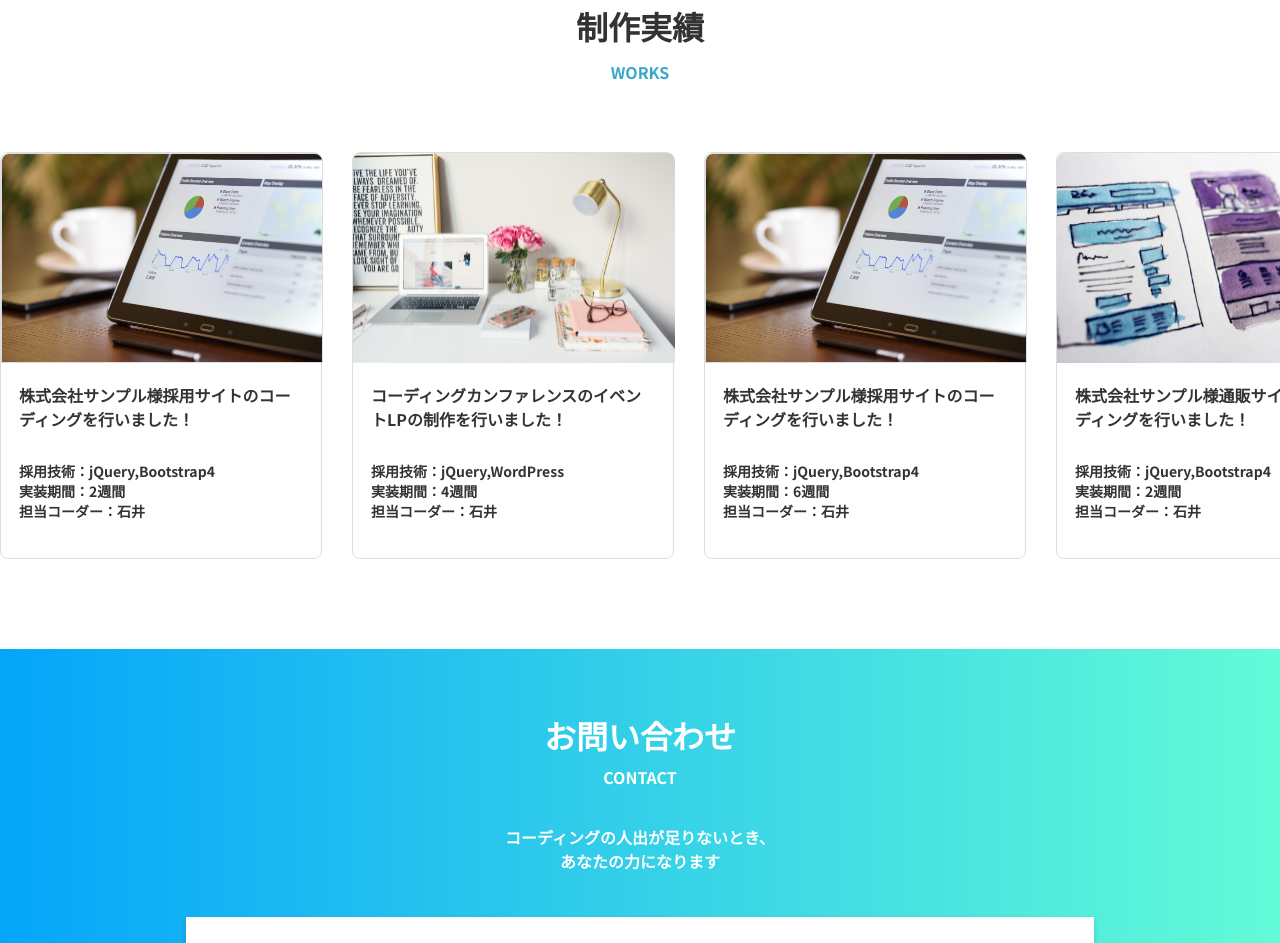
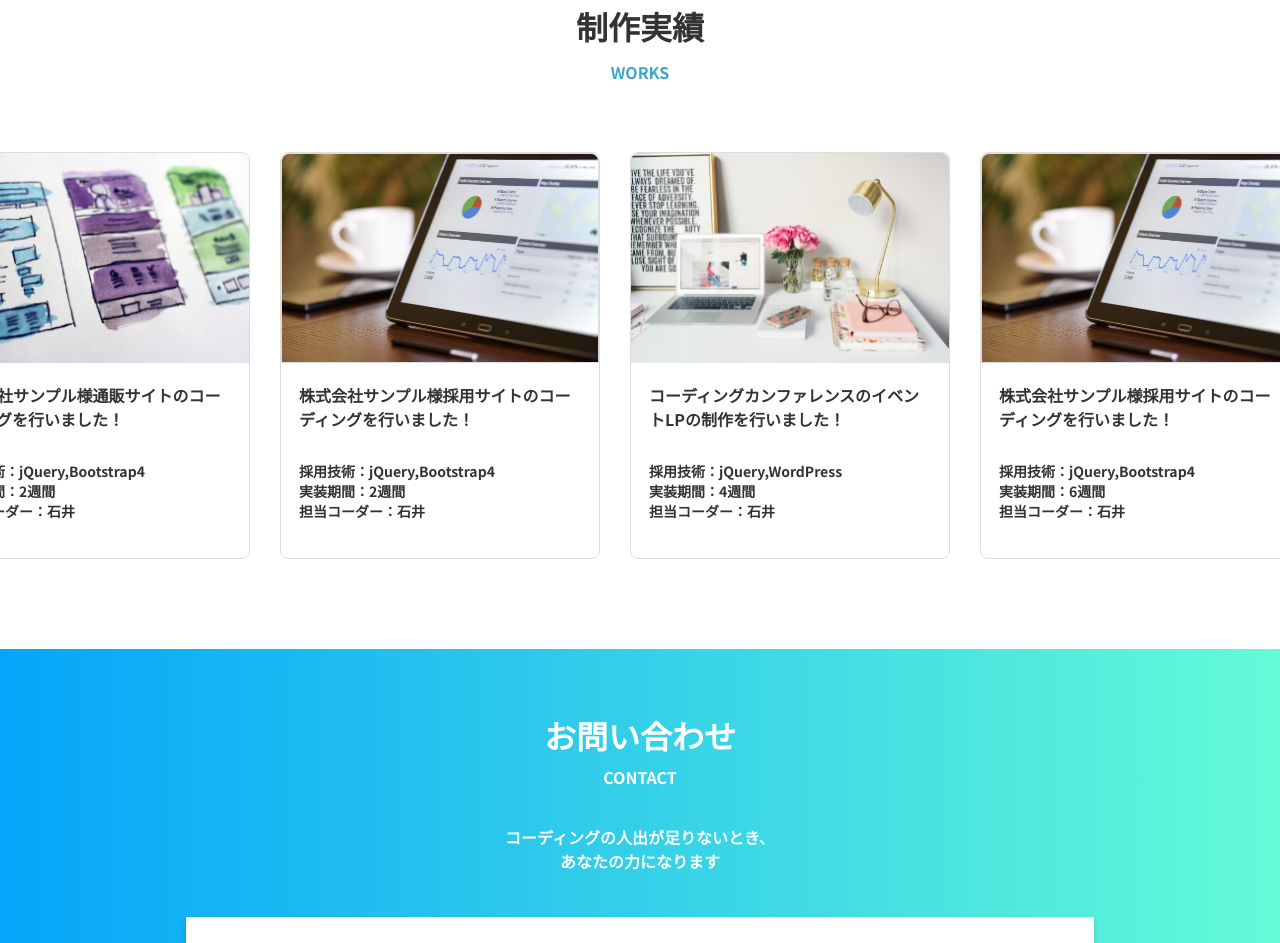
Before and after one commit to masahiro-yamazaki/coding-practice, a plain HTML site: page chuukyu/index.html in a window 1280 px wide. Shown: the part 4557-5500 px from the top of the page. Drawn offline with nearby package versions, Linux system fonts and the light colour scheme.

Commit message:
制作実績の横幅を修正

```diff
--- a/chuukyu/css/style.scss
+++ b/chuukyu/css/style.scss
@@ -487,13 +487,12 @@ body {
   }
 
   .work-content {
-    width: 322px;
     height: 407px;
     border: 1px solid #DDDDDD;
     border-radius: 8px;
     margin-right: 30px;
     .work-img {
-      width: 322px;
+      width: 100%;
       height: 210px;
     }
     .work-title {
--- a/chuukyu/index.html
+++ b/chuukyu/index.html
@@ -239,13 +239,6 @@
             <p class="work-description">実装期間：2週間</p>
             <p class="work-description">担当コーダー：石井</p>
           </div>
-          <div class="swiper-slide work-content">
-            <img src="img/works-1.png" class="work-img">
-            <p class="work-title">株式会社サンプル様採用サイトのコーディングを行いました！</p>
-            <p class="work-description">採用技術：jQuery,Bootstrap4</p>
-            <p class="work-description">実装期間：2週間</p>
-            <p class="work-description">担当コーダー：石井</p>
-          </div>
         </div>
       </div>
     </div>
--- a/chuukyu/javascript/script.js
+++ b/chuukyu/javascript/script.js
@@ -32,31 +32,29 @@ $(function () {
   });
 
   // swiper
-  // const mySwiper = new Swiper ('.swiper-container', {
-  //   slidesPerView: 1,
-  //   centeredSlides : true,
-  //   autoplay: {
-  //     delay: 5000,
-  //   },
-  //   loop: true,
-  //   pagination: {
-  //     el: '.swiper-pagination',
-  //     type: 'bullets',
-  //     clickable: true,
-  //   },
-  //   breakpoints: {
-  //     // 768px以上の場合
-  //     768: {
-  //       slidesPerView: 2.5,
-  //       spaceBetween: 30
-  //     },
-  //     // 980px以上の場合
-  //     980: {
-  //       slidesPerView: 3.5,
-  //       spaceBetween: 56
-  //     },
-  //   }
-  // });
+  const mySwiper = new Swiper ('.swiper-container', {
+    slidesPerView: 1,
+    centeredSlides : true,
+    autoplay: {
+      delay: 5000,
+    },
+    loop: true,
+    pagination: {
+      el: '.swiper-pagination',
+      type: 'bullets',
+      clickable: true,
+    },
+    breakpoints: {
+      // 768px以上の場合
+      768: {
+        slidesPerView: 3
+      },
+      // 980px以上の場合
+      980: {
+        slidesPerView: 4
+      },
+    }
+  });
 
   // プライバシーポリシー
   const $submitButton = $('.js-submit-button')
```
Also changed, not shown: chuukyu/css/style.css, 1 other file.
